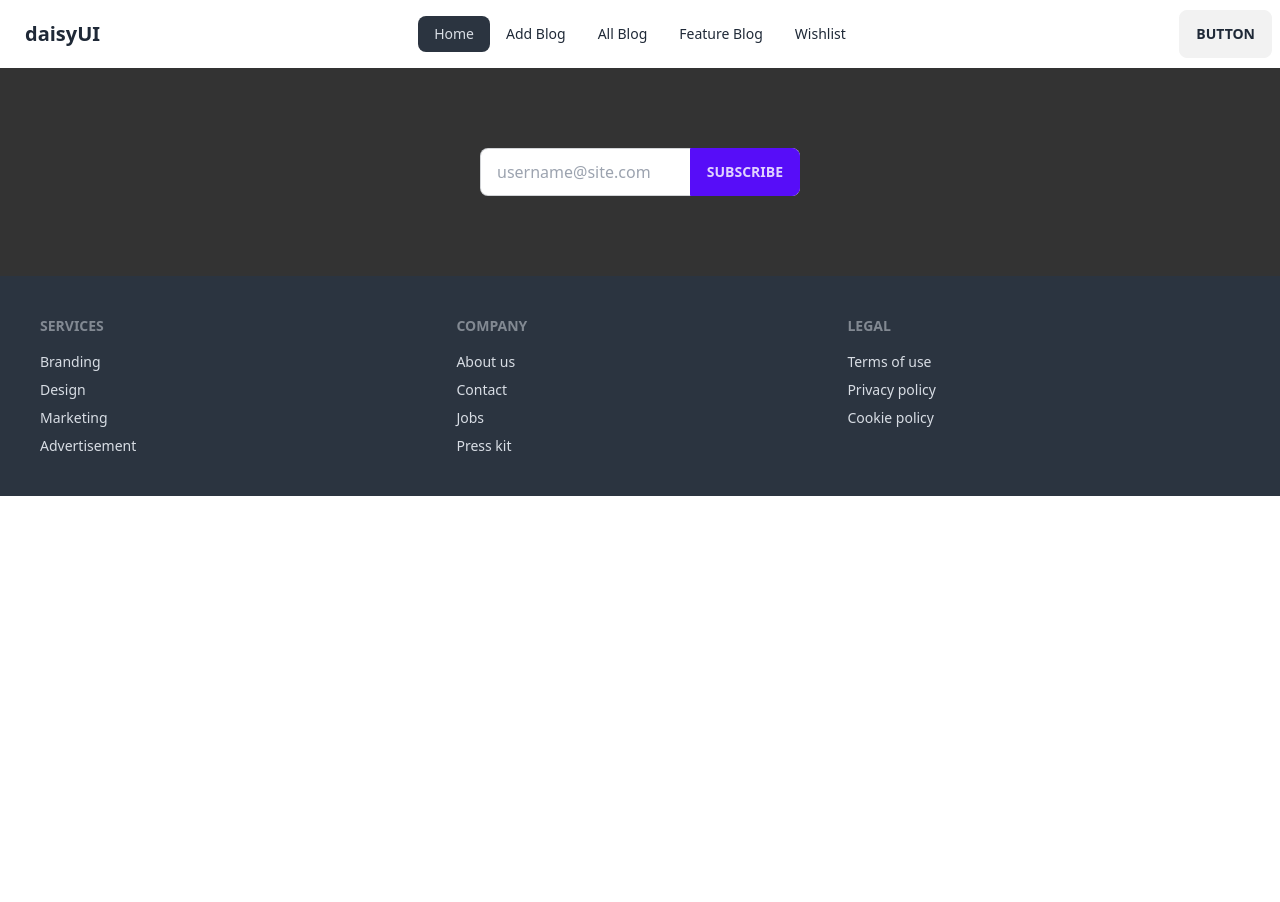
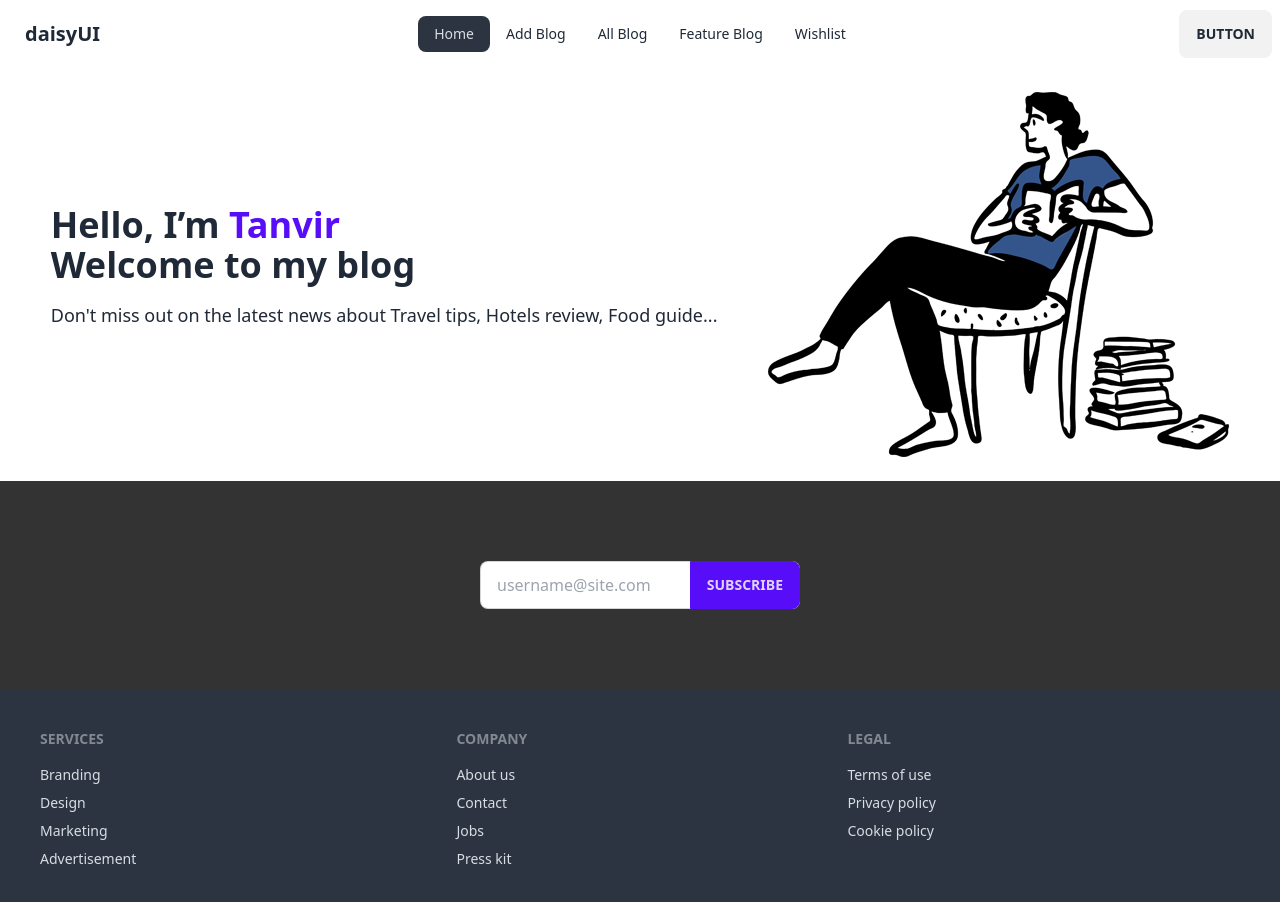
Before and after one commit to Tanvir-art/blog-front, a React (Vite) app: page / in a window 1280 px wide. Shown: the top 902 px of the page. Before the commit the page ends 800 px from the top, so only its background shows below. Built offline with nearby package versions, Linux system fonts and the light colour scheme.

Commit message:
add hero section

```diff
--- /dev/null
+++ b/src/Components/Hero/Hero.jsx
@@ -0,0 +1,24 @@
+import React from "react";
+
+const Hero = () => {
+  return (
+    <div className="flex justify-evenly py-6 items-center">
+      <div className="flex[2]">
+        <h2 className="text-4xl font-bold">
+          Hello, I’m <span className="text-[#570df8]">Tanvir</span> <br />
+          Welcome to my blog
+        </h2>
+        <p className="text-lg py-4">
+          Don't miss out on the latest news about Travel tips, Hotels review,
+          Food guide...
+        </p>
+      </div>
+
+      <div className="flex[2]">
+        <img src="/img/featured.png" alt="hero_img" />
+      </div>
+    </div>
+  );
+};
+
+export default Hero;
--- a/src/Pages/Home/Home.jsx
+++ b/src/Pages/Home/Home.jsx
@@ -1,9 +1,11 @@
 import React from 'react'
 import NewsLetter from '../../Components/NewsLetter/NewsLetter'
+import Hero from '../../Components/hero/hero'
 
 const Home = () => {
   return (
     <div>
+      <Hero/>
       <NewsLetter/>
     </div>
   )
```
Also changed, not shown: public/img/featured.png (added).
